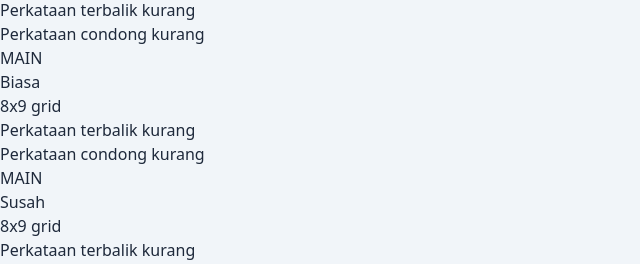
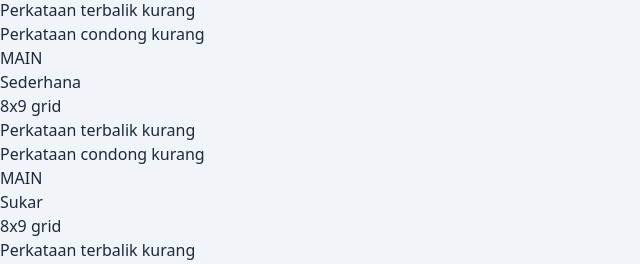
Before and after one commit to aidilrx04/cari-kata, a SvelteKit app: page /mode in a window 1280 px wide. Shown: the part 122-386 px from the top of the page, without its empty margins (0-640 px from the left). Built offline with nearby package versions, Linux system fonts and the light colour scheme.

Commit message:
fix mode title

```diff
--- a/src/routes/mode/+page.svelte
+++ b/src/routes/mode/+page.svelte
@@ -26,7 +26,7 @@
 					</div>
 				</ModeCard>
 				<ModeCard ctaHref="/game?mode=normal">
-					<div class="title" slot="title">Biasa</div>
+					<div class="title" slot="title">Sederhana</div>
 					<div slot="description">
 						<ul class="list-disc ml-5">
 							<li>8x9 grid</li>
@@ -36,7 +36,7 @@
 					</div>
 				</ModeCard>
 				<ModeCard ctaHref="/game?mode=hard">
-					<div class="title" slot="title">Susah</div>
+					<div class="title" slot="title">Sukar</div>
 					<div slot="description">
 						<ul class="list-disc ml-5">
 							<li>8x9 grid</li>
```
